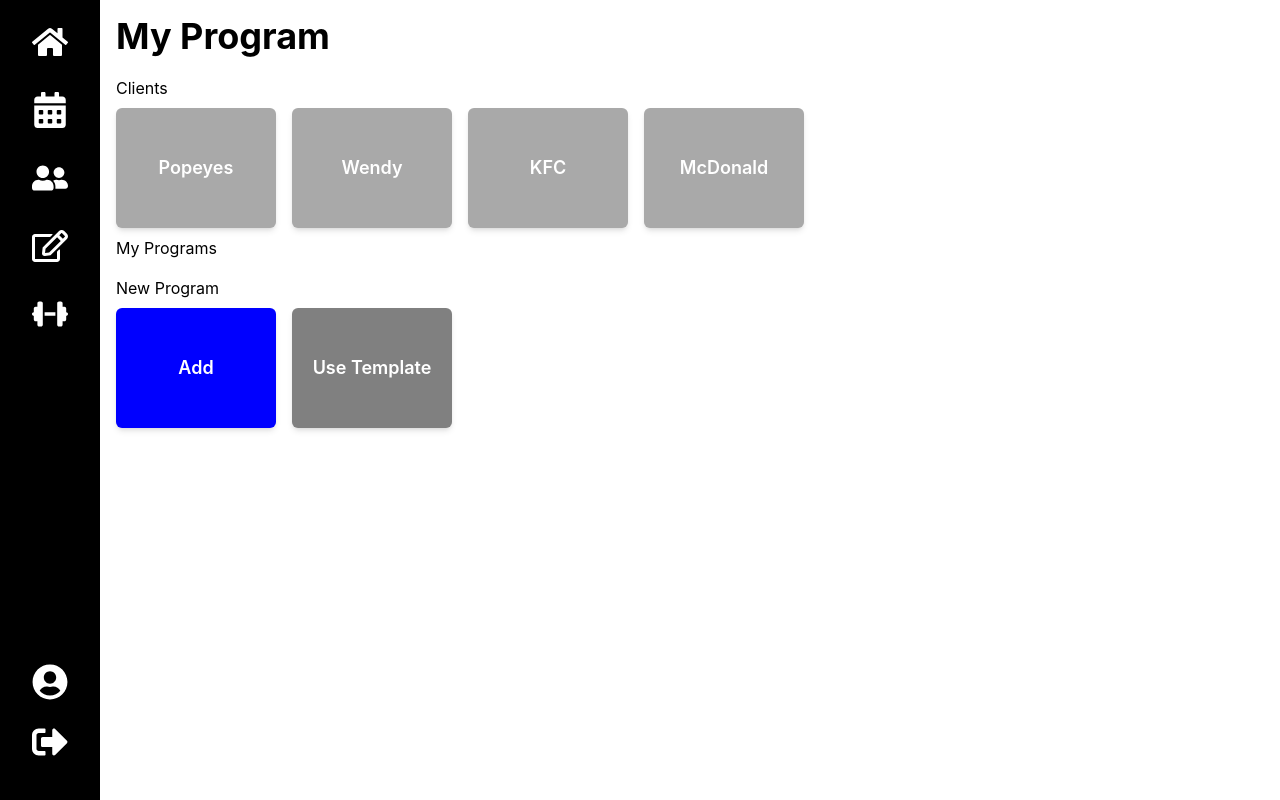
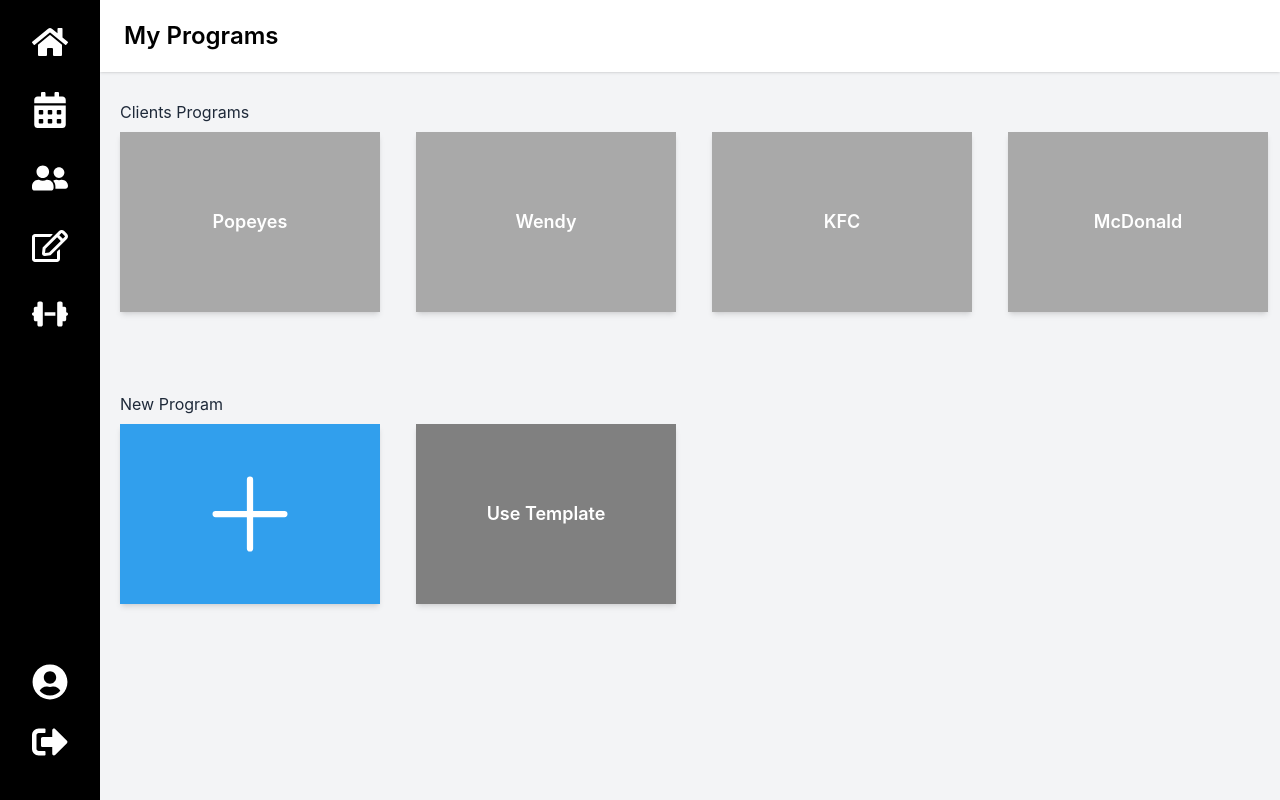
Before and after one commit to aitanoffir/LargeProject, a React (Vite) app in the folder FitLink/: page /ProgramPage in a window 1280 px wide. Built offline with nearby package versions, Linux system fonts and the light colour scheme.

Commit message:
Tweaking up the look of the program page. Will continue tomorrow!

```diff
--- a/FitLink/src/Components/Program/CardSection.jsx
+++ b/FitLink/src/Components/Program/CardSection.jsx
@@ -3,7 +3,7 @@ import React from 'react'
 const Section = ({title, children}) => {
   return (
     <div>
-      <h3 className='my-2'>{title}</h3>
+      <h3 className='text-gray-800 ml-5 my-2'>{title}</h3>
       <div className='flex gap-4'>
         {children}
       </div>
--- a/FitLink/src/Components/Program/ProgramCard.jsx
+++ b/FitLink/src/Components/Program/ProgramCard.jsx
@@ -15,7 +15,7 @@ const ProgramCard = ({title, color, onClick}) => {
     return (
         <div
             onClick={onClick}
-            className='w-40 h-30 rounded-md shadow-md flex justify-center items-center text-white text-lg font-semibold cursor-pointer bg-agreeable-grey'
+            className='ml-5 w-65 h-45 shadow-md flex justify-center items-center text-white text-lg font-semibold cursor-pointer bg-agreeable-grey'
             style={{ backgroundColor: bgColor }}
         >
             {title}
--- a/FitLink/src/Pages/ProgramPage.jsx
+++ b/FitLink/src/Pages/ProgramPage.jsx
@@ -5,6 +5,7 @@ import ProgramCard from '../Components/Program/ProgramCard';
 import ConfirmModal from '../Components/Program/ConfirmModal';
 import ProgramModal from '../Components/Program/ProgramModal';
 import NavBar from '../Components/NavBar';
+import { BsPlusLg } from "react-icons/bs";
 
 const ProgramPage = () => {
   const [customPrograms, setCustomPrograms] = useState([]);
@@ -17,28 +18,34 @@ const ProgramPage = () => {
   };
 
   return (
-    <div className="flex">
+    <div className="flex h-screen bg-gray-100">
       <NavBar />
-      <div className="flex-grow p-4"> {/* Main content area */}
-        <Header title="My Program" />
+      <div className="flex-1 flex flex-col overflow-hidden"> {/* Main content area */}
+        <header className="bg-white shadow-sm">
+          <div className="px-6 py-5 flex justify-between items-center">
+            <h1 className="text-2xl font-semibold text=gray-800">My Programs</h1>
+          </div>
+        </header>
         <div className="mt-5">
-          <Section title="Clients">
+
+          <Section title="Clients Programs">
             <ProgramCard title="Popeyes" />
             <ProgramCard title="Wendy" />
             <ProgramCard title="KFC" />
             <ProgramCard title="McDonald" />
           </Section>
+          <div className="mt-20"></div>
 
-          <Section title="My Programs">
+          {/*<Section title="My Programs">
             {customPrograms.map((program, index) => (
               <ProgramCard key={index} title={program.title} />
             ))}
-          </Section>
+          </Section>*/}
 
           <Section title="New Program">
             <ProgramCard
-              title="Add"
-              color="blue"
+              title={<BsPlusLg size={100} color="white" />}
+              color="#319FED"
               onClick={() => setShowModal(true)}
             />
             {showModal && (
```
